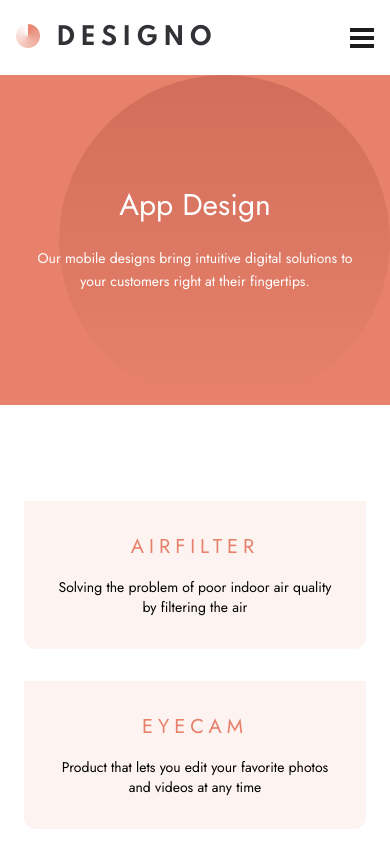
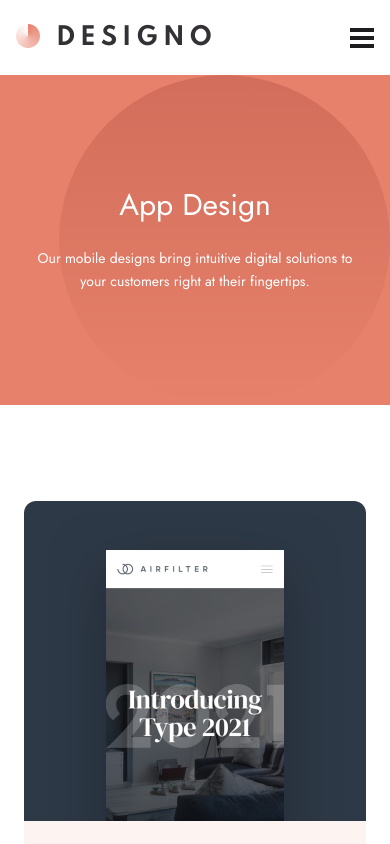
Before and after one commit to waldekglaz/designo, a Next.js app: page /services/appdesign in a window 390 px wide. Shown: the top 844 px of the page. Built offline with nearby package versions, Linux system fonts and the light colour scheme.

Commit message:
fixed ServiceCard img issue

```diff
--- a/src/app/company/page.tsx
+++ b/src/app/company/page.tsx
@@ -1,7 +1,5 @@
 import React from "react";
 import Image from "next/image";
-import HeroSecondary from "@/components/HeroSecondary/HeroSecondary";
-import TextCard from "@/components/TextCard/TextCard";
 import { locations } from "@/constants/const";
 import IllustratedCard from "@/components/IllustratedCard/IllustratedCard";
 import HeroWithImage from "@/components/HeroWithImage/HeroWithImage";
--- a/src/components/ServiceCard/ServiceCard.tsx
+++ b/src/components/ServiceCard/ServiceCard.tsx
@@ -15,12 +15,12 @@ const ServiceCard = ({ src, alt, title, text }: ServiceCardProps) => {
       href="#"
       className="group flex flex-col items-center text-center mb-8 rounded-lg md:flex-row md:justify-center md:w-full  lg:flex-col lg:max-w-[310px] xl:max-w-[350px] lg:mx-0 lg:px-0 "
     >
-      <div className="relative h-[320px] w-full basis-1/2 lg:min-h-320 lg:basis-auto">
+      <div className="relative min-h-[320px] w-full basis-1/2 lg:min-h-320 lg:basis-auto">
         <Image
           src={src}
           alt={alt}
           fill={true}
-          className="object-cover md:rounded-l-xl lg:rounded-r-xl lg:rounded-b-none"
+          className="object-cover rounded-t-xl md:rounded-l-xl lg:rounded-r-xl lg:rounded-b-none"
         />
       </div>
 
--- a/src/components/TextCard/TextCard.tsx
+++ /dev/null
@@ -1,19 +0,0 @@
-import React from "react";
-
-interface TextCardProps {
-  title: string;
-  text: string;
-  text2: string;
-}
-
-const TextCard = ({ title, text, text2 }: TextCardProps) => {
-  return (
-    <div className="bg-hero-pattern bg-no-repeat bg-[#FDF3F0] py-20 px-6 text-center md:rounded-b-xl">
-      <h2 className="text-3xl text-orange mb-6">{title}</h2>
-      <p className="text-sm mb-6">{text}</p>
-      <p className="text-sm">{text2}</p>
-    </div>
-  );
-};
-
-export default TextCard;
```
